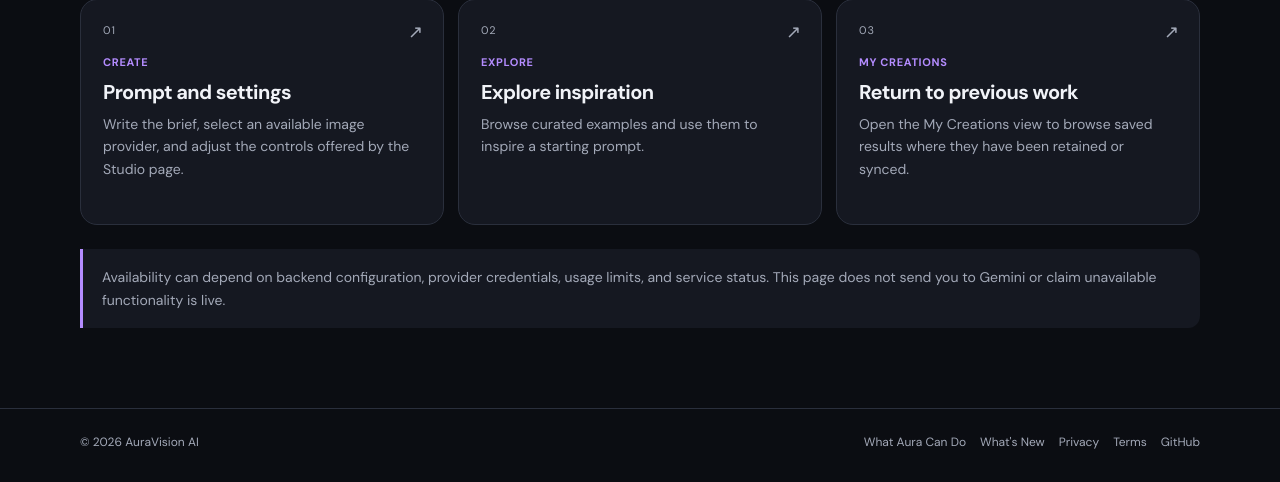
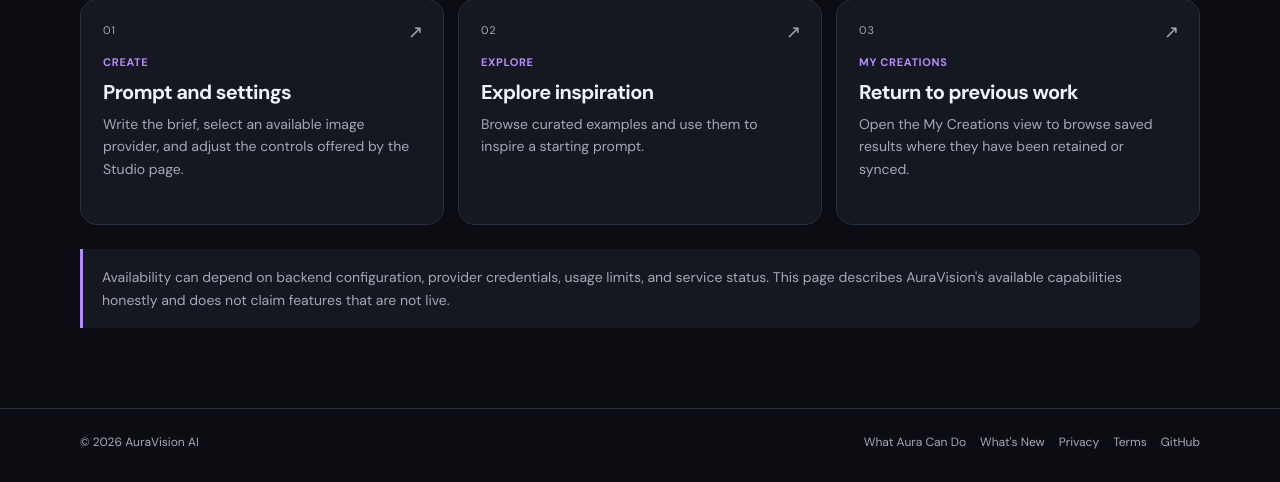
Before and after one commit to Aman12357/AuraVisionAI, a Spring Boot app: page /canvas.html in a window 1280 px wide. Shown: the part 621-1103 px from the top of the page. Run offline with Spring Boot 4, Linux system fonts and the light colour scheme; some of the project's set-up classes (security, data sources, template engines, error pages and the like) are left out, and stand-ins take their place.

Commit message:
Brand image-generation UI as AuraVision AI

```diff
--- a/src/main/resources/static/canvas.html
+++ b/src/main/resources/static/canvas.html
@@ -133,7 +133,7 @@
     <span class="card-arrow" aria-hidden="true">↗</span>
   </a>
     </section>
-    <div class="note">Availability can depend on backend configuration, provider credentials, usage limits, and service status. This page does not send you to Gemini or claim unavailable functionality is live.</div>
+    <div class="note">Availability can depend on backend configuration, provider credentials, usage limits, and service status. This page describes AuraVision's available capabilities honestly and does not claim features that are not live.</div>
   </div>
 </main>
 <footer class="site-footer">
```
